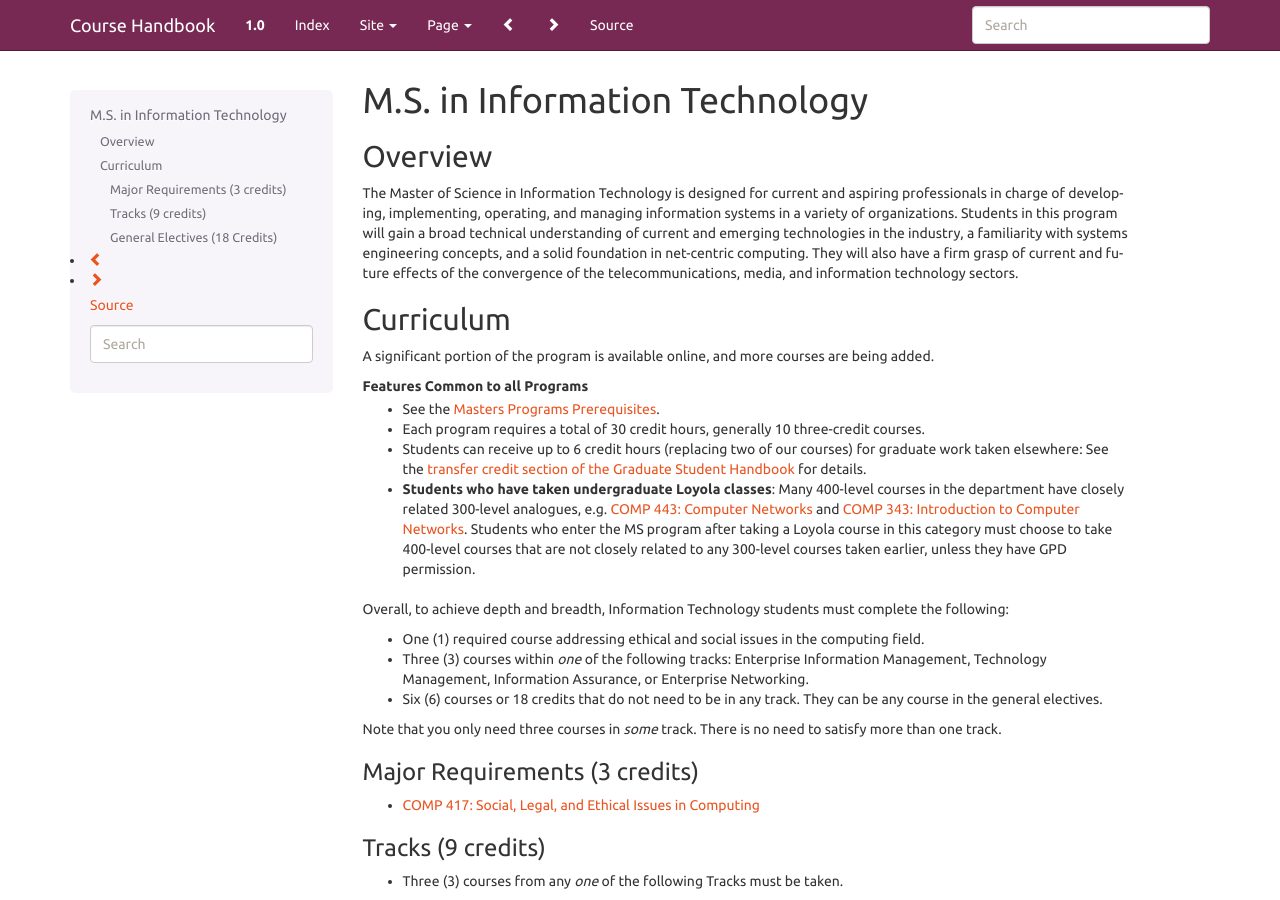
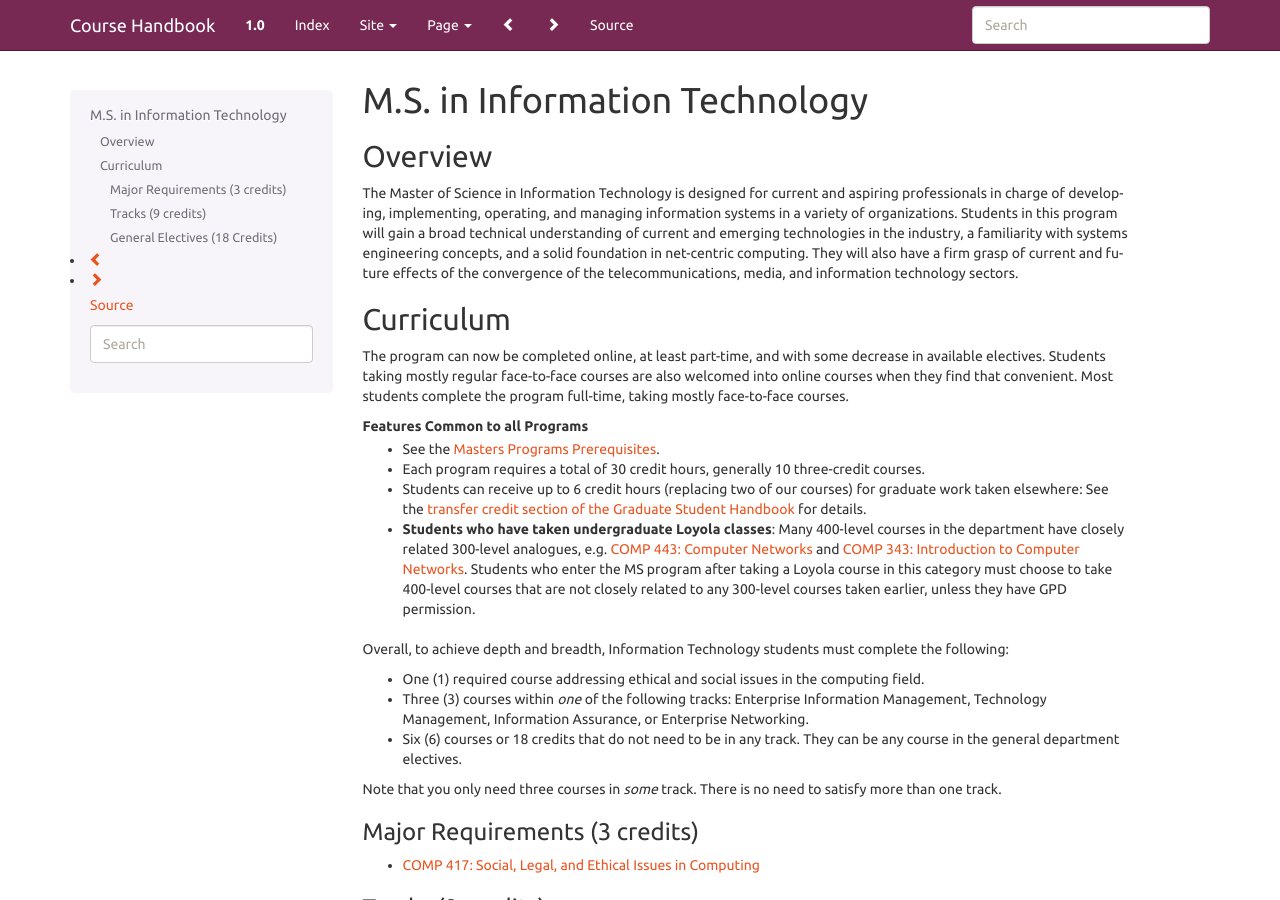
Before and after one commit to kyang5/coursedescriptions, a Sphinx documentation site: the page built from source/msit.rst, in a window 1280 px wide and 900 px high. Built offline with Sphinx 7.4.7, drawn with Linux system fonts in a browser that asks for light colours.

Commit message:
online IT

```diff
--- a/source/msit.rst
+++ b/source/msit.rst
@@ -20,25 +20,23 @@ and information technology sectors.
 Curriculum
 ----------
 
-A significant portion of the program is available online, and more courses
-are being added.
-
-.. when?
-
-   All course work can be completed online,
-   and the program includes an intensive on-site immersion as a capstone.
+The program can now be completed online, at least part-time, and with some
+decrease in available electives.
+Students taking mostly regular face-to-face courses are also welcomed into
+online courses when they find that convenient.  Most students complete the program full-time, taking mostly face-to-face courses.
 
 .. include:: common_program_features.inc
 
 Overall, to achieve depth and breadth, Information Technology
 students must complete the following:
 
-*   One (1) required course addressing ethical and social issues in the computing field.
+*   One (1) required course addressing ethical and social issues in the computing
+    field.
 *   Three (3) courses within *one* of the following tracks:
     Enterprise Information Management, Technology Management,
     Information Assurance, or Enterprise Networking.
 *   Six (6) courses or 18 credits that do not need to be in any track. They
-    can be any course in the general electives.
+    can be any course in the general department electives.
 
 Note that you only need three courses in *some* track. There is no need to
 satisfy more than one track.
```
